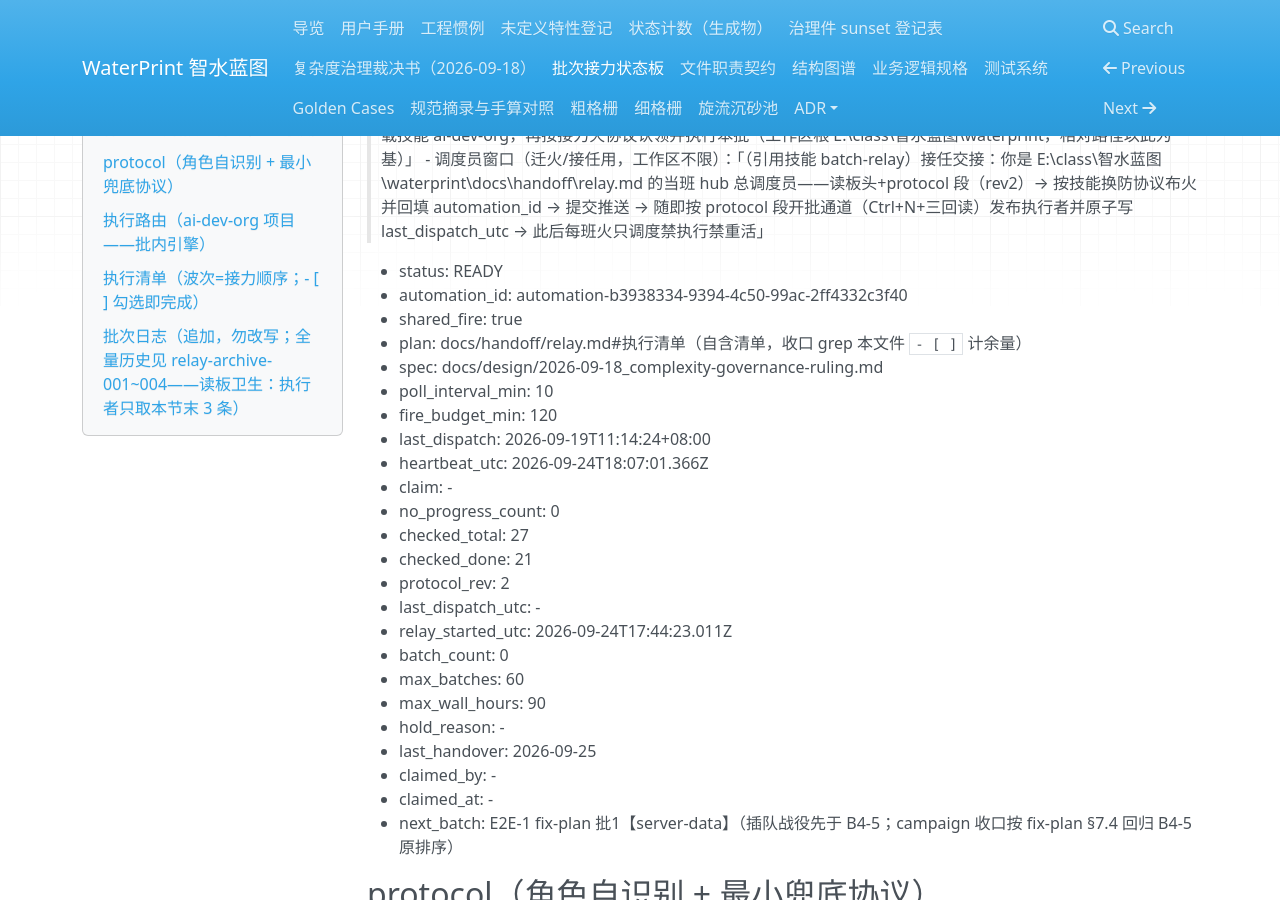
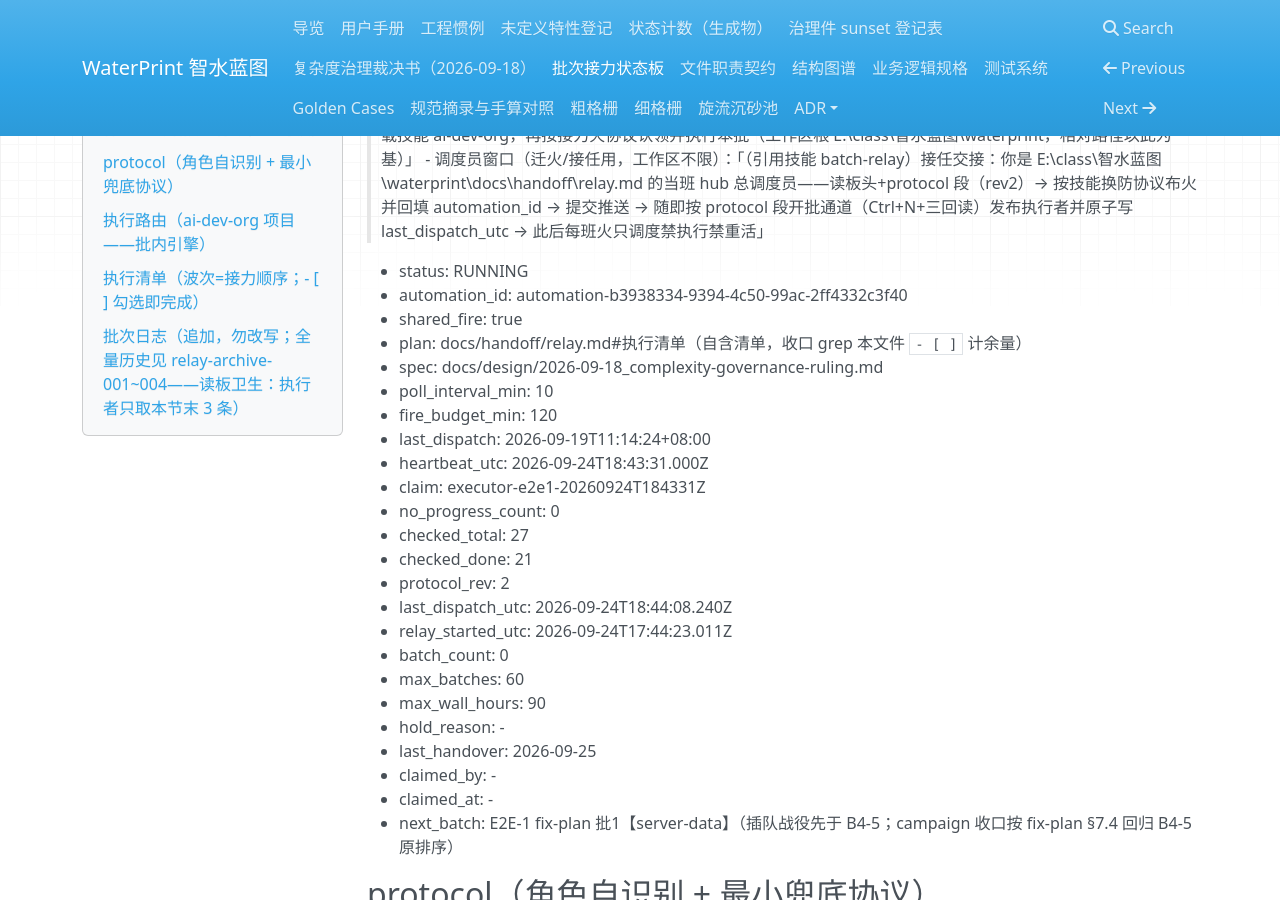
Before and after one commit to yyx20040712/waterprint, an MkDocs documentation site: the page built from docs/handoff/relay.md, in a window 1280 px wide and 900 px high, scrolled down 326 px. Built offline with MkDocs 1.6.1, drawn with Linux system fonts in a browser that asks for light colours; nearby versions of some CDN libraries.

Commit message:
E2E-1 二发成立：薄调度会话（handover 工作区）Ctrl+N 主径+三回读全过——项目 chip=智水蓝图（本版客户端绑定信号为 chip 非按钮改名，a11y 标签滞后已记档）、模型=GLM-5.3、指令逐字落框+echo；执行者 sess_17befe75 已落位活跃——原子写 last_dispatch_utc（status 保持 READY 待认领）

```diff
--- a/docs/handoff/relay.md
+++ b/docs/handoff/relay.md
@@ -12,7 +12,7 @@
 > - 执行者窗口（项目=智水蓝图）：「（引用技能 batch-relay）基于 E:\class\智水蓝图\waterprint\docs\handoff\relay.md 交接文档继续开发——开工首步先加载技能 ai-dev-org，再按接力火协议认领并执行本批（工作区根 E:\class\智水蓝图\waterprint，相对路径以此为基）」
 > - 调度员窗口（迁火/接任用，工作区不限）：「（引用技能 batch-relay）接任交接：你是 E:\class\智水蓝图\waterprint\docs\handoff\relay.md 的当班 hub 总调度员——读板头+protocol 段（rev2）→ 按技能换防协议布火并回填 automation_id → 提交推送 → 随即按 protocol 段开批通道（Ctrl+N+三回读）发布执行者并原子写 last_dispatch_utc → 此后每班火只调度禁执行禁重活」
 
-- status: READY
+- status: RUNNING
 - automation_id: automation-b3938334-9394-4c50-99ac-2ff4332c3f40 <!-- 2026-09-25 迁火完成：旧火 cbcb3949 随肥调度会话退役已删；新火由新任薄调度会话（handover 工作区）布火回填 -->
 - shared_fire: true
 - plan: docs/handoff/relay.md#执行清单（自含清单，收口 grep 本文件 `- [ ]` 计余量）
@@ -20,13 +20,13 @@
 - poll_interval_min: 10
 - fire_budget_min: 120
 - last_dispatch: 2026-09-19T11:14:24+08:00
-- heartbeat_utc: 2026-09-24T18:07:01.366Z
-- claim: -
+- heartbeat_utc: 2026-09-24T18:43:31.000Z
+- claim: executor-e2e1-20260924T184331Z
 - no_progress_count: 0
 - checked_total: 27 <!-- 2026-09-25 增补十：+E2E-1~5 插队战役五项 -->
 - checked_done: 21 <!-- 2026-09-24 B4-4b 收口 20→21（B4-4 两段全成勾口径） -->
 - protocol_rev: 2 <!-- 2026-09-25 调度健壮化批升版：Ctrl+N 主径+三回读+模型跟随；薄调度员铁律；读板卫生 -->
-- last_dispatch_utc: - <!-- 2026-09-19T23:24Z 首发已作废（两缺陷）——新调度会话发布成立时写新值 -->
+- last_dispatch_utc: 2026-09-24T18:44:08.240Z <!-- E2E-1 二发成立 2026-09-25：薄调度会话 Ctrl+N 主径+三回读全过（项目 chip=智水蓝图、模型=GLM-5.3、指令逐字落框+echo；执行者=sess_17befe75 18:43Z 活跃）——status 保持 READY 待执行者认领 -->
 - relay_started_utc: 2026-09-24T17:44:23.011Z <!-- 2026-09-25 换防时刻 -->
 - batch_count: 0 <!-- 2026-09-25 换防复位（原 9；停火数日墙钟 ~123h>90h 触发 circuit_wall，用户显式点名 batch-relay 换防重置留痕） -->
 - max_batches: 60
```
